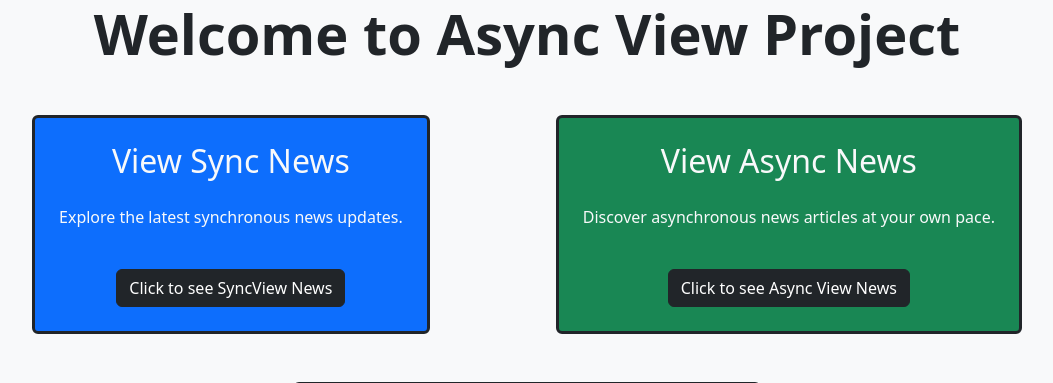
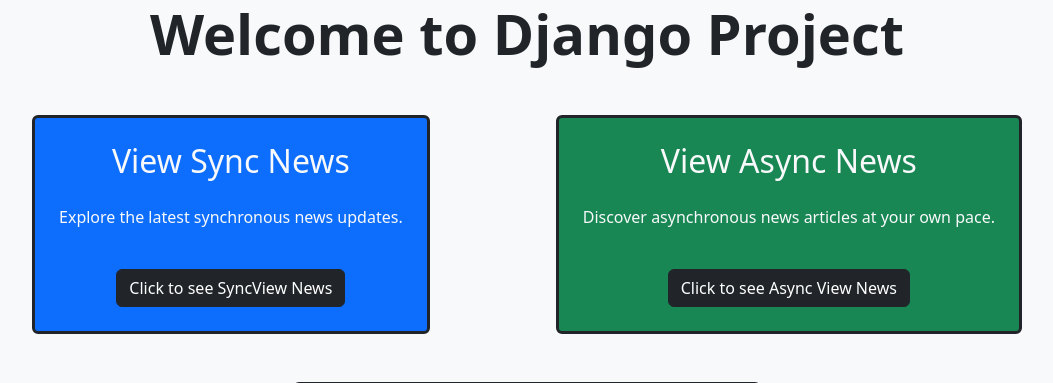
Before and after one commit to atakandgn/Django-Async-View, a Django app: page / in a window 1280 px wide. Shown: the top 383 px of the page, without its empty margins (113-1166 px from the left). Run offline with Django 4.2, Linux system fonts and the light colour scheme.

Commit message:
asnyc-views

```diff
--- a/news_project/news_app/templates/homepage.html
+++ b/news_project/news_app/templates/homepage.html
@@ -19,7 +19,7 @@
 </head>
 <body class="bg-light d-flex align-items-center justify-content-center h-100 m-0">
     <div class="container text-dark text-center mt-8">
-        <h1 class="mb-4 display-4 fw-bold">Welcome to Async View Project</h1>
+        <h1 class="mb-4 display-4 fw-bold">Welcome to Django Project</h1>
         <div class="d-flex justify-content-around flex-wrap">
             <div class="border border-3 border-dark rounded p-4 m-4 custom-card bg-primary">
                 <h5 class="h2 mb-4 text-light">View Sync News</h5>
```
